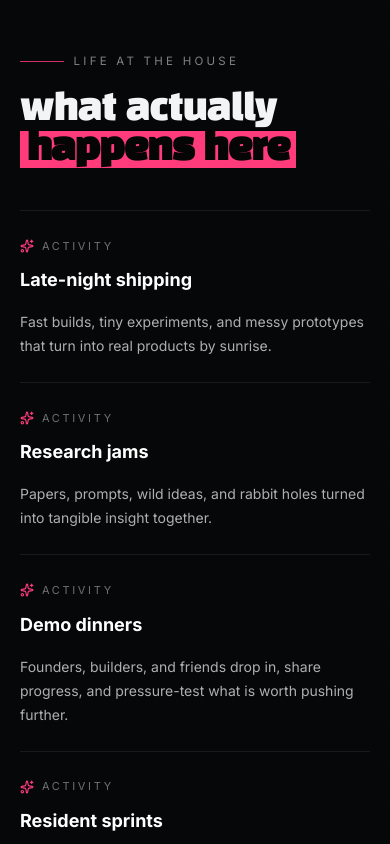
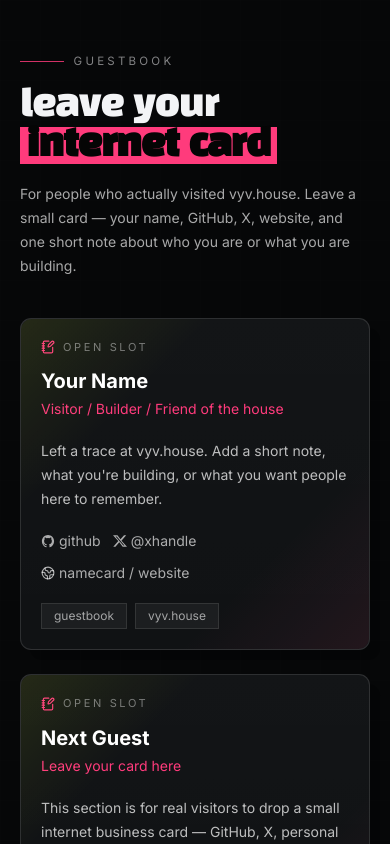
Before and after one commit to seojoonkim/vyv-house, a Next.js app: page / in a window 390 px wide. Shown: the part 5240-6084 px from the top of the page. Built offline with nearby package versions, Linux system fonts and the light colour scheme.

Commit message:
Add guestbook section to vyv.house

```diff
--- a/src/app/globals.css
+++ b/src/app/globals.css
@@ -209,7 +209,8 @@ body::before {
   border-left: 1px solid rgba(255, 255, 255, 0.08);
 }
 
-.resident-card {
+.resident-card,
+.guestbook-card {
   position: relative;
   border: 1px solid rgba(255, 255, 255, 0.12);
   border-radius: var(--radius-resident);
@@ -219,7 +220,8 @@ body::before {
   box-shadow: 10px 10px 0 rgba(0, 0, 0, 0.28);
 }
 
-.resident-card::before {
+.resident-card::before,
+.guestbook-card::before {
   content: "";
   position: absolute;
   inset: 0;
--- a/src/app/page.tsx
+++ b/src/app/page.tsx
@@ -1,5 +1,6 @@
 import { residents } from "@/data/residents";
-import { House, Mail, MapPin, Sparkles, Users, ArrowUpRight } from "lucide-react";
+import { guestbookEntries } from "@/data/guestbook";
+import { House, Mail, MapPin, Sparkles, Users, ArrowUpRight, NotebookPen, Globe2 } from "lucide-react";
 
 function GitHubIcon({ className = "h-3.5 w-3.5" }: { className?: string }) {
   return (
@@ -96,6 +97,7 @@ export default function Home() {
           <nav className="hidden items-center gap-6 text-sm text-white/66 md:flex">
             <a href="#about" className="transition hover:text-white">about</a>
             <a href="#residents" className="transition hover:text-white">residents</a>
+            <a href="#guestbook" className="transition hover:text-white">guestbook</a>
             <a href="#life" className="transition hover:text-white">life</a>
             <a href="#join" className="transition hover:text-white">join</a>
           </nav>
@@ -309,6 +311,73 @@ export default function Home() {
         </div>
       </section>
 
+      <section id="guestbook" className="site-container px-5 pb-16 md:px-8 md:pb-24">
+        <div className="mb-10 flex flex-col gap-4 md:flex-row md:items-end md:justify-between">
+          <div>
+            <div className="editorial-kicker editorial-kicker-pink mb-4">guestbook</div>
+            <h2 className="font-display text-4xl tracking-[-0.03em] md:text-6xl">
+              leave your <span className="highlight-block-pink">internet card</span>
+            </h2>
+          </div>
+          <p className="max-w-xl text-sm leading-6 text-white/65 md:text-base">
+            For people who actually visited vyv.house. Leave a small card — your name, GitHub, X, website,
+            and one short note about who you are or what you are building.
+          </p>
+        </div>
+
+        <div className="grid gap-6 md:grid-cols-2">
+          {guestbookEntries.map((entry) => (
+            <article
+              key={entry.id}
+              className="guestbook-card p-5 transition duration-300 hover:-translate-y-1 hover:border-[#ff3b7c]/35"
+            >
+              <div className="flex items-start justify-between gap-4">
+                <div className="min-w-0 flex-1">
+                  <div className="flex items-center gap-2 text-[11px] uppercase tracking-[0.24em] text-white/42">
+                    <NotebookPen size={14} className="text-[#ff3b7c]" />
+                    {entry.status === "open" ? "open slot" : "guest entry"}
+                  </div>
+                  <h3 className="mt-3 text-xl font-semibold text-white">{entry.name}</h3>
+                  {entry.title ? <p className="mt-1 text-sm text-[#ff3b7c]">{entry.title}</p> : null}
+                </div>
+              </div>
+
+              <p className="mt-5 text-sm leading-6 text-white/72">{entry.note}</p>
+
+              <div className="mt-5 flex flex-wrap gap-3 text-sm text-white/65">
+                {entry.githubUrl && entry.githubHandle ? (
+                  <a href={entry.githubUrl} target="_blank" rel="noreferrer" className="inline-flex items-center gap-1 hover:text-white">
+                    <GitHubIcon /> {entry.githubHandle}
+                  </a>
+                ) : null}
+                {entry.xUrl && entry.xHandle ? (
+                  <a href={entry.xUrl} target="_blank" rel="noreferrer" className="inline-flex items-center gap-1 hover:text-white">
+                    <XIcon /> @{entry.xHandle}
+                  </a>
+                ) : null}
+                {entry.websiteUrl ? (
+                  <a href={entry.websiteUrl} target="_blank" rel="noreferrer" className="inline-flex items-center gap-1 hover:text-white">
+                    <Globe2 size={14} /> {entry.websiteLabel ?? "website"}
+                  </a>
+                ) : null}
+              </div>
+
+              <div className="mt-5 flex flex-wrap gap-2">
+                {entry.tags?.map((tag) => (
+                  <span
+                    key={tag}
+                    className="border border-white/10 bg-white/5 px-3 py-1 text-xs text-white/60"
+                    style={{ borderRadius: "var(--radius-chip)" }}
+                  >
+                    {tag}
+                  </span>
+                ))}
+              </div>
+            </article>
+          ))}
+        </div>
+      </section>
+
       <section id="life" className="site-container px-5 pb-16 md:px-8 md:pb-24">
         <div className="grid gap-10 lg:grid-cols-[0.72fr_1.28fr]">
           <div>
--- /dev/null
+++ b/src/data/guestbook.ts
@@ -0,0 +1,32 @@
+import type { GuestbookEntry } from "@/types/guestbook";
+
+export const guestbookEntries: GuestbookEntry[] = [
+  {
+    id: "open-slot-1",
+    name: "Your Name",
+    title: "Visitor / Builder / Friend of the house",
+    note:
+      "Left a trace at vyv.house. Add a short note, what you're building, or what you want people here to remember.",
+    githubHandle: "github",
+    githubUrl: "https://github.com/",
+    xHandle: "xhandle",
+    xUrl: "https://x.com/",
+    websiteLabel: "namecard / website",
+    websiteUrl: "https://",
+    tags: ["guestbook", "vyv.house"],
+    status: "open",
+  },
+  {
+    id: "open-slot-2",
+    name: "Next Guest",
+    title: "Leave your card here",
+    note:
+      "This section is for real visitors to drop a small internet business card — GitHub, X, personal site, or a short memo.",
+    githubHandle: "github",
+    githubUrl: "https://github.com/",
+    websiteLabel: "portfolio",
+    websiteUrl: "https://",
+    tags: ["namecard", "builder"],
+    status: "open",
+  },
+];
--- /dev/null
+++ b/src/types/guestbook.ts
@@ -0,0 +1,15 @@
+export type GuestbookEntry = {
+  id: string;
+  name: string;
+  title?: string;
+  note: string;
+  githubHandle?: string;
+  githubUrl?: string;
+  xHandle?: string;
+  xUrl?: string;
+  websiteLabel?: string;
+  websiteUrl?: string;
+  avatarUrl?: string;
+  tags?: string[];
+  status?: "open" | "posted";
+};
```
